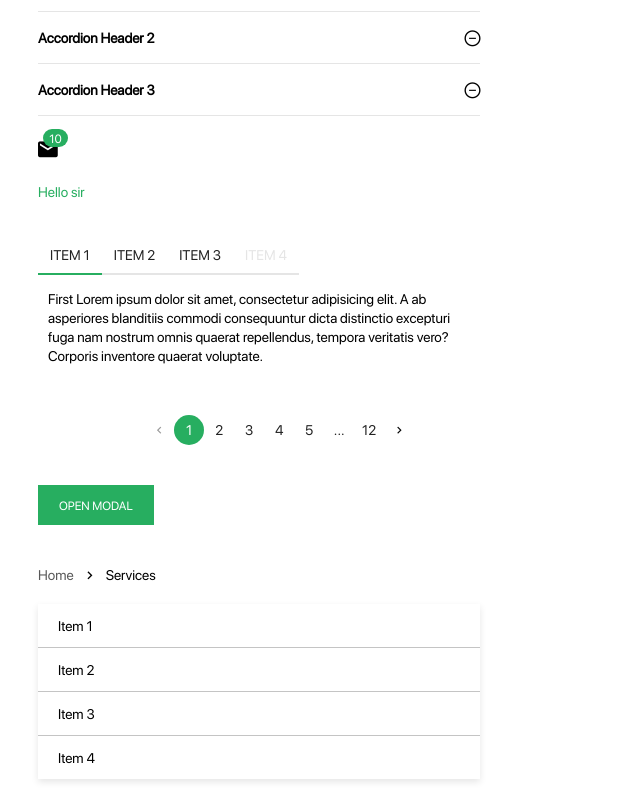
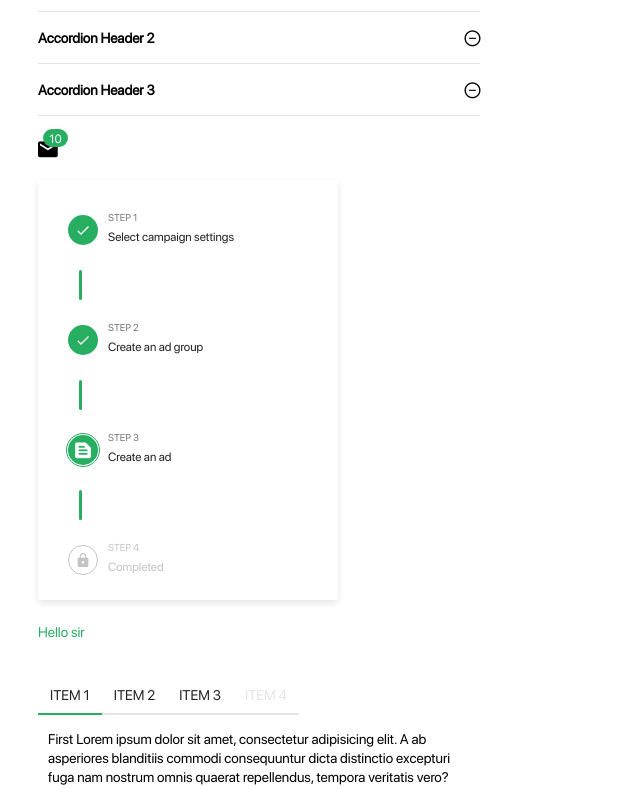
Before and after one commit to eugeniucozac/krypton-ui, a React (Create React App) app: page / in a window 1280 px wide. Shown: the part 592-1381 px from the top of the page, without its empty margins (0-640 px from the left). Built offline with nearby package versions, Linux system fonts and the light colour scheme.

Commit message:
added Stepper

```diff
--- a/src/Home.tsx
+++ b/src/Home.tsx
@@ -44,6 +44,7 @@ import {
   TablePagination,
   TableRow,
 } from "./Table";
+import { Stepper, Step } from "./Stepper";
 
 const Home = () => {
   const [alertOpen, isAlertOpen] = useState(true);
@@ -58,6 +59,7 @@ const Home = () => {
   const [rowsTablePerPage, setRowsTablePerPage] = useState(5);
   const [showModal, setShowModal] = useState(false);
   const [index, setIndex] = useState(0);
+  const [currentStep, setCurrentStep] = useState(3);
 
   const [left, setLeft] = useState([
     { label: "List Item 1", value: true },
@@ -72,6 +74,13 @@ const Home = () => {
     { label: "List Item 7", value: false },
     { label: "List Item 8", value: false },
   ]);
+
+  const steps = [
+    "Select campaign settings",
+    "Create an ad group",
+    "Create an ad",
+    "Completed",
+  ];
 
   /*
   const StyledList = styled(List)`  font-size: 10px;  .ko-list-item {     padding: 10px;  }`
@@ -272,6 +281,14 @@ const Home = () => {
             <Icon name="mail" />
           </Badge>
         </div>
+        <div style={{ width: "70%", margin: "20px 0 20px 30px" }}>
+          <Stepper activeStep={currentStep} orientation="vertical">
+            {steps.map((label, iter) => (
+              <Step key={iter} label={label} />
+            ))}
+          </Stepper>
+        </div>
+
         <div style={{ width: "35%", margin: "20px 0 20px 30px" }}>
           <Link href="#">Hello sir</Link>
         </div>
--- /dev/null
+++ b/src/Stepper/Step.tsx
@@ -0,0 +1,53 @@
+import { memo } from "react";
+import Icon from "../Icon";
+import { IconName } from "../Icon/types";
+import {
+  StepLine,
+  StepItem,
+  StepIcon,
+  StepTitle,
+  StepStatus,
+  StepLabel,
+  StepWrapper,
+} from "./Stepper.styles";
+import { StepProps } from "./types";
+
+export const Step = memo(
+  ({
+    orientation,
+    activeStep,
+    index,
+    child: {
+      props: { label },
+    },
+  }: any) => {
+    const step = index + 1;
+    var icon = "check";
+    var status = "Completed";
+    if (activeStep === step) {
+      icon = "file";
+      status = "Progress";
+    } else if (step > activeStep) {
+      icon = "https";
+      status = "Pending";
+    }
+
+    return (
+      <>
+        <StepItem orientation={orientation}>
+          <StepIcon orientation={orientation} status={status}>
+            <Icon name={icon as IconName} />
+          </StepIcon>
+          <StepWrapper orientation={orientation}>
+            <StepLabel status={status}>Step {step}</StepLabel>
+            <StepTitle status={status}>{label}</StepTitle>
+          </StepWrapper>
+          {orientation === "horizontal" && (
+            <StepStatus status={status}>{status}</StepStatus>
+          )}
+        </StepItem>
+        <StepLine status={status} orientation={orientation} />
+      </>
+    );
+  }
+);
--- /dev/null
+++ b/src/Stepper/Stepper.styles.tsx
@@ -0,0 +1,140 @@
+import styled from "styled-components";
+import {
+  CommonStyledProps,
+  StatusStyledProps,
+  OrientationStyledProps,
+} from "./types";
+
+export const Wrapper = styled.div<OrientationStyledProps>`
+  padding: 1.875rem 1.875rem 1.25rem;
+  box-shadow: 0 3px 7px rgb(0 0 0 / 10%);
+  display: ${(props) =>
+    props.orientation === "horizontal" ? "flex" : "inline-flex"};
+    ${(props) => ({
+      ...(props.orientation === "vertical" && {
+        maxWidth: "18.75rem",
+        width: "100%",
+        flexDirection: "column",
+      }),
+    })}}
+`;
+
+export const StepWrapper = styled.div<OrientationStyledProps>`
+  ${(props) => ({
+    ...(props.orientation === "vertical" && {
+      flexDirection: "column",
+    }),
+  })}}
+`;
+
+export const StepLine = styled.div<CommonStyledProps>`
+  flex: 1 1 auto;
+  &:last-of-type {
+    display: none;
+  }
+  background-color: ${(props) =>
+    `${props.status === "Pending" ? "rgb(196,196,196)" : "rgb(39, 174, 96)"}`};
+  ${(props) => ({
+    ...(props.orientation === "vertical"
+      ? {
+          width: "3px",
+          minHeight: "1.875rem",
+          borderRadius: "1.875rem",
+          margin: "1.25rem 0 1.25rem 0.7rem",
+        }
+      : {
+          height: "3px",
+          width: "100%",
+          marginTop: "0.938rem",
+        }),
+  })}}
+`;
+
+export const StepItem = styled.div<OrientationStyledProps>`
+  cursor: pointer;
+  min-width: 6.25rem;
+  ${(props) => ({
+    ...(props.orientation === "vertical"
+      ? {
+          display: "flex",
+          alignItems: "center",
+        }
+      : {
+          "&:not(:first-of-type)": {
+            marginLeft: "1.75rem",
+          },
+        }),
+  })}}
+`;
+
+export const StepTitle = styled.div<StatusStyledProps>`
+  font-size: 0.75rem;
+  font-weight: 500;
+  margin-bottom: 0.375rem;
+  color: ${(props) =>
+    `${props.status === "Pending" ? "rgb(196,196,196)" : "rgb(34, 34, 34)"}`};
+`;
+
+export const StepLabel = styled.div<StatusStyledProps>`
+  font-size: 0.625rem;
+  margin-bottom: 0.25rem;
+  text-transform: uppercase;
+  color: ${(props) =>
+    `${
+      props.status === "Pending" ? "rgb(196,196,196)" : "rgb(120, 120, 120)"
+    }`};
+`;
+
+export const StepStatus = styled.div<StatusStyledProps>`
+  font-size: 0.625rem;
+  padding: 0.188rem 0.375rem;
+  align-items: center;
+  display: inline-flex;
+  justify-content: center;
+  border: 1px solid transparent;
+  color: ${(props) =>
+    `${props.status === "Pending" ? "rgb(196,196,196)" : "rgb(39, 174, 96)"}`};
+  background-color: ${(props) =>
+    `${props.status === "Pending" ? "transparent" : "rgba(39, 174, 96, 0.1)"}`};
+    ${(props) => ({
+      ...(props.status === "Pending" && {
+        borderColor: "rgb(196, 196, 196)",
+      }),
+    })}};
+`;
+
+export const StepIcon = styled.div<CommonStyledProps>`
+  color: #fff;
+  width: 1.875rem;
+  height: 1.875rem;
+  display: flex;
+  border-radius: 50%;
+  position: relative;
+  align-items: center;
+  justify-content: center;
+  border: 1px solid transparent;
+  background-color: rgb(39, 174, 96);
+  &:before {
+    content: ""
+  }
+  margin: ${(props) =>
+    props.orientation === "horizontal" ? "0 0 1.875rem 0" : "0 10px 0 0"};
+  ${(props) => ({
+    ...(props.status === "Pending" && {
+      backgroundColor: "transparent",
+      borderColor: "rgb(196, 196, 196)",
+      color: "rgb(196,196,196)",
+    }),
+    ...(props.status === "Progress" && {
+      "&:before": {
+        top: "-3px",
+        left: "-3px",
+        right: "-3px",
+        bottom: "-3px",
+        borderRadius: "50%",
+        position: "absolute",
+        border: "1px solid rgb(39, 174, 96)",
+      },
+    }),
+  })}}
+`;
--- /dev/null
+++ b/src/Stepper/Stepper.tsx
@@ -0,0 +1,37 @@
+import React, { memo } from "react";
+import { Step } from "./Step";
+import { StepperProps } from "./types";
+import { Wrapper } from "./Stepper.styles";
+
+export const Stepper = memo(
+  ({
+    children,
+    className,
+    activeStep,
+    color = "secondary",
+    orientation = "horizontal",
+    ...props
+  }: StepperProps) => {
+    return (
+      <Wrapper
+        {...props}
+        className={className}
+        color={color}
+        orientation={orientation}
+      >
+        {React.Children.map(children, (child, index) => {
+          if (React.isValidElement(child)) {
+            return (
+              <Step
+                child={child}
+                index={index}
+                activeStep={activeStep}
+                orientation={orientation}
+              />
+            );
+          }
+        })}
+      </Wrapper>
+    );
+  }
+);
--- /dev/null
+++ b/src/Stepper/index.ts
@@ -0,0 +1,2 @@
+export * from "./Stepper";
+export * from "./Step";
--- /dev/null
+++ b/src/Stepper/types.ts
@@ -0,0 +1,67 @@
+import React, { ComponentPropsWithRef } from "react";
+import { Color } from "../types";
+
+type Orientation = "horizontal" | "vertical";
+
+type StepperType = {
+  children: React.ReactNode;
+  /**
+   * Lorem Ipsum is not simply random text. It has roots in a piece of classical Lati.
+   */
+  activeStep: number;
+  /**
+   * Lorem Ipsum is not simply random text. It has roots in a piece of classical Lati.
+   */
+  className?: string;
+  /**
+   * Lorem Ipsum is not simply random text. It has roots in a piece of classical Lati.
+   */
+  color?: Color;
+  /**
+   * Lorem Ipsum is not simply random text. It has roots in a piece of classical Lati.
+   * @default default
+   */
+  orientation?: Orientation;
+  /**
+   * Lorem Ipsum is not simply random text. It has roots in a piece of classical Lati.
+   * @default horizontal
+   */
+};
+
+type StepType = {
+  activeStep: number;
+  /**
+   * Lorem Ipsum is not simply random text. It has roots in a piece of classical Lati.
+   */
+  orientation: Orientation;
+  /**
+   * Lorem Ipsum is not simply random text. It has roots in a piece of classical Lati.
+   * @default horizontal
+   */
+  index: number;
+  /**
+   * Lorem Ipsum is not simply random text. It has roots in a piece of classical Lati.
+   */
+  child?: any;
+  /**
+   * Lorem Ipsum is not simply random text. It has roots in a piece of classical Lati.
+   */
+  label?: string;
+  /**
+   * Lorem Ipsum is not simply random text. It has roots in a piece of classical Lati.
+   */
+};
+
+export type StatusStyledProps = {
+  status: string;
+};
+
+export type OrientationStyledProps = {
+  orientation: Orientation;
+};
+
+export type CommonStyledProps = StatusStyledProps & OrientationStyledProps;
+
+export type StepperProps = ComponentPropsWithRef<"div"> & StepperType;
+
+export type StepProps = ComponentPropsWithRef<"div"> & StepType;
--- a/src/Table/types.ts
+++ b/src/Table/types.ts
@@ -1,8 +1,4 @@
-import {
-  ComponentProps,
-  ComponentPropsWithoutRef,
-  ComponentPropsWithRef,
-} from "react";
+import { ComponentProps, ComponentPropsWithRef } from "react";
 
 export type Padding = "default" | "none";
 
--- a/src/TransferList/TransferListItem.tsx
+++ b/src/TransferList/TransferListItem.tsx
@@ -12,8 +12,6 @@ export const TransferListItem = memo(
         ) || [];
       onChange(result);
     };
-
-    console.log(" value", value);
 
     return (
       <List {...props}>
```
